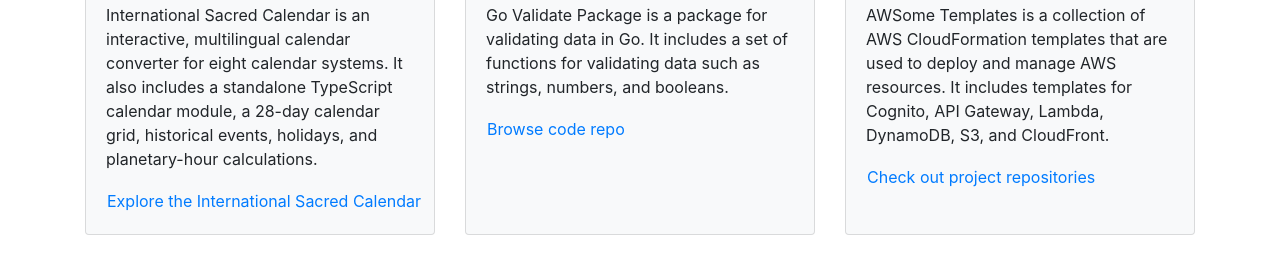
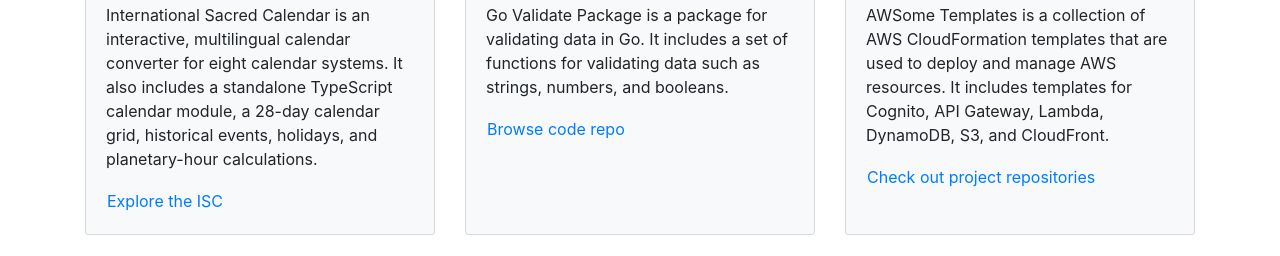
Before and after one commit to benmyrgorod/myrgorod, a plain HTML site: page index.htm in a window 1280 px wide. Shown: the part 921-1177 px from the top of the page. Drawn offline with nearby package versions, Linux system fonts and the light colour scheme.

Commit message:
Shorten Sacred Calendar link label

```diff
--- a/index.htm
+++ b/index.htm
@@ -60,7 +60,7 @@
             <div class="card-body">
               <h5 class="card-title">International Sacred Calendar</h5>
               <p class="card-text">International Sacred Calendar is an interactive, multilingual calendar converter for eight calendar systems. It also includes a standalone TypeScript calendar module, a 28-day calendar grid, historical events, holidays, and planetary-hour calculations.</p>
-              <a href="https://sacredcal.one" class="btn btn-link p-0" target="_blank">Explore the International Sacred Calendar</a></br>
+              <a href="https://sacredcal.one" class="btn btn-link p-0" target="_blank">Explore the ISC</a></br>
             </div>
           </div>
           <div class="card bg-light">
```
